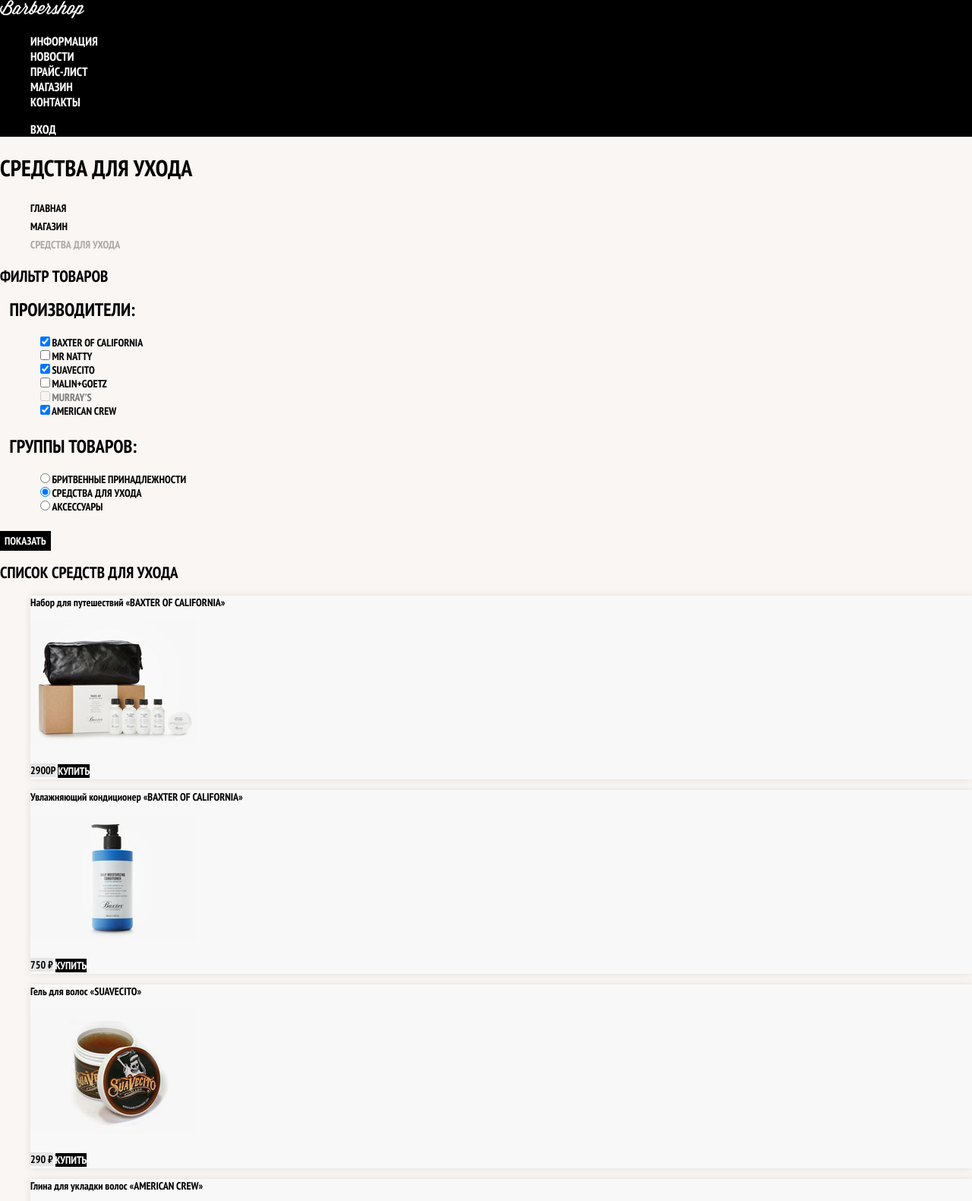
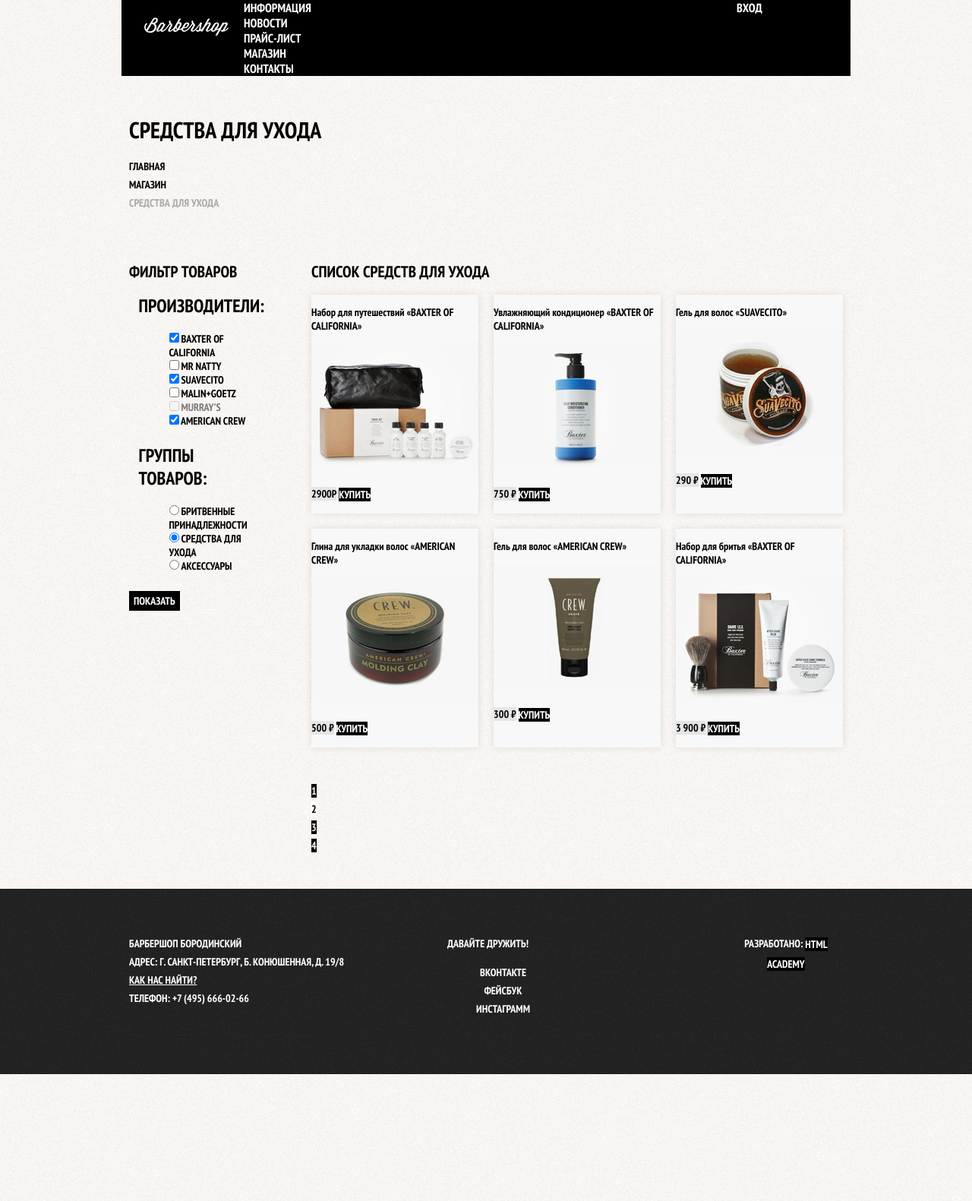
Before and after one commit to bulayka/505641-barbershop, a plain HTML site: page cataolg.html in a window 1280 px wide. Shown: the top 1581 px of the page at 76% size. Drawn offline with Linux system fonts and the light colour scheme.

Commit message:
Сетки

```diff
--- a/cataolg.html
+++ b/cataolg.html
@@ -9,7 +9,7 @@
   </head>
   <body class="inner-page">
     <header class="main-header">
-      <nav class="main-navigation">
+      <nav class="main-navigation container">
         <a class="main-header-logo" href="index.html">
           <img src="img/logo.svg" alt="Логотип барбершопа «Бородинский»" width="111" height="24">
         </a>
@@ -37,6 +37,7 @@
         <li class="breadcrumbs-current">Средства для ухода</li>
       </ul>
 
+      <div class="catalog-columns">
         <section class="filters">
           <h2 class="visually-hidden">Фильтр товаров</h2>
           <form class="filter" method="get" action="https://echo.htmlacademy.ru">
@@ -191,9 +192,11 @@
             <li class="pagination-item"><a href="#">4</a></li>
           </ul>
         </section>
+      </div>
     </main>
 
     <footer class="main-footer">
+      <div class="container">
         <p class="footer-contacts">
           Барбершоп Бородинский <br>
           Адрес: г. Санкт-Петербург, Б. Конюшенная, д. 19/8<br>
@@ -212,9 +215,10 @@
           <b>Разработано:</b>
           <a class="button" href="https://htmlacademy.ru">HTML Academy</a>
         </p>
+      </div>
     </footer>
 
-    <section class="modal modal-login">
+    <!-- <section class="modal modal-login">
       <h2>Личный кабинет</h2>
       <p>Введите свой логин и пароль.</p>
       <form class="login-form" action="https://echo.htmlacademy.ru" method="post">
@@ -237,7 +241,7 @@
         <button class="button" type="submit">Войти</button>
       </form>
       <button class="modal-close" type="button">Закрыть</button>
-    </section>
+    </section> -->
 
   </body>
 </html>
--- a/css/style.css
+++ b/css/style.css
@@ -10,7 +10,7 @@ body {
   text-transform: uppercase;
 
   background-color: #000000;
-  background-image: url("img/bg.jpg");
+  background-image: url("../img/bg.jpg");
   background-position: top center;
   background-repeat: no-repeat;
 }
@@ -19,7 +19,7 @@ body {
   color: #000000;
 
   background-color: #f9f6f3;
-  background-image: url("img/pattern-light.jpg");
+  background-image: url("../img/pattern-light.jpg");
   background-position: 0 0;
   background-repeat: repeat;
 }
@@ -88,7 +88,7 @@ a {
   color: #000000;
 
   background-color: #f8f5f2;
-  background-image: url("img/pattern-light.jpg");
+  background-image: url("../img/pattern-light.jpg");
   background-position: 0 0;
   background-repeat: repeat;
 }
@@ -275,7 +275,7 @@ a {
   color: #ffffff;
 
   background-color: #212121;
-  background-image: url("img/pattern-dark.jpg");
+  background-image: url("../img/pattern-dark.jpg");
   background-position: 0 0;
   background-repeat: repeat;
 }
@@ -317,7 +317,7 @@ a {
   color: #000000;
 
   background-color: #f8f3f0;
-  background-image: url("img/pattern-light.jpg");
+  background-image: url("../img/pattern-light.jpg");
   background-position: 0 0;
   background-repeat: repeat;
 }
@@ -355,3 +355,222 @@ a {
 .restore:focus {
   text-decoration: none;
 }
+
+/* ----- Сеточные стили ----- */
+
+
+html,
+body {
+  min-width: 1122px;
+  min-height: 1750px;
+}
+
+.container {
+  width: 940px;
+  margin: 0 auto;
+  padding: 0 10px;
+}
+
+.main-header {
+  margin-bottom: 75px;
+}
+
+.inner-page .main-header {
+  margin-bottom: 50px;
+
+  background-color: #000000;
+  background-color: transparent;
+}
+
+.main-navigation {
+  display: flex;
+  flex-direction: column;
+  align-items: center;
+}
+
+.inner-page .main-navigation {
+  align-items: flex-start;
+  flex-direction: row;
+}
+
+.main-header-logo {
+  order: 2;
+  width: 368px;
+  height: 153px;
+}
+
+.inner-page .main-header-logo {
+  order: 0;
+
+  width: 111px;
+  height: 24px;
+  padding: 23px 20px;
+}
+
+.main-navigation-wrapper {
+  width: 100%;
+  margin-bottom: 60px;
+
+  background-color: #000000;
+}
+
+.main-navigation-wrapper .container {
+  display: flex;
+  justify-content: space-between;
+}
+
+.site-navigation {
+  width: 620px;
+  margin: 0;
+  padding: 0;
+
+  list-style: none;
+}
+
+.user-navigation {
+  width: 140px;
+  margin: 0;
+  padding: 0;
+
+  list-style: none;
+}
+
+.inner-page .user-navigation {
+  margin-left: auto;
+}
+
+.features {
+  margin-bottom: 80px;
+}
+
+.features-list {
+  display: flex;
+  justify-content: space-between;
+  margin: 0;
+  padding: 0;
+
+  list-style: none;
+}
+
+.feature-item {
+  width: 300px;
+}
+
+.index-columns {
+  display: flex;
+  justify-content: space-between;
+  padding: 50px 80px;
+  margin-bottom: 35px;
+}
+
+
+.news {
+  width: 380px;
+}
+
+.gallery {
+  width: 300px;
+}
+
+.contacts {
+  width: 380px;
+}
+
+.appointment {
+  width: 300px;
+}
+
+.page-title {
+  margin: 0;
+  margin-bottom: 15px;
+  padding: 0;
+}
+
+.breadcrumbs {
+  padding: 0;
+  margin: 0;
+  margin-bottom: 50px;
+}
+
+.catalog-columns {
+  display: flex;
+  justify-content: space-between;
+}
+
+.filters {
+  width: 180px;
+}
+
+.catalog {
+  width: 700px;
+}
+
+.catalog-item {
+  width: 220px;
+  margin-bottom: 20px;
+  margin-right: 20px;
+}
+
+.catalog-item:nth-child(3n) {
+  margin-right: 0;
+}
+
+.catalog-list {
+  display: flex;
+  flex-wrap: wrap;
+  padding: 0;
+  margin: 0;
+  margin-bottom: 25px;
+
+  list-style: none;
+}
+
+.pagination-list {
+  padding: 0;
+  margin: 0;
+
+  list-style: none;
+}
+
+.product-photos {
+  width: 460px;
+
+  /* Временно для сетки */
+  min-height: 677px;
+}
+
+.product-info {
+  width: 390px;
+
+  /* Временно для сетки */
+  min-height: 667px;
+}
+
+.main-footer {
+  padding: 60px 0;
+  margin-top: 65px;
+}
+
+.inner-page .main-footer {
+  margin-top: 45px;
+}
+
+.main-footer .container {
+  display: flex;
+}
+
+.footer-contacts {
+  width: 320px;
+  margin: 0;
+  margin-right: 80px;
+}
+
+.footer-social {
+  width: 145px;
+}
+
+.footer-copyright {
+  width: 150px;
+  margin: 0;
+  margin-left: auto;
+}
```
Also changed, not shown: catalog-item.html (+5 -1 lines), index.html (+14 -6 lines), img/barbershop-index-grid.jpg (added), img/barbershop-shop.jpg (added). Lines whose indentation alone changed are shown as unchanged.
